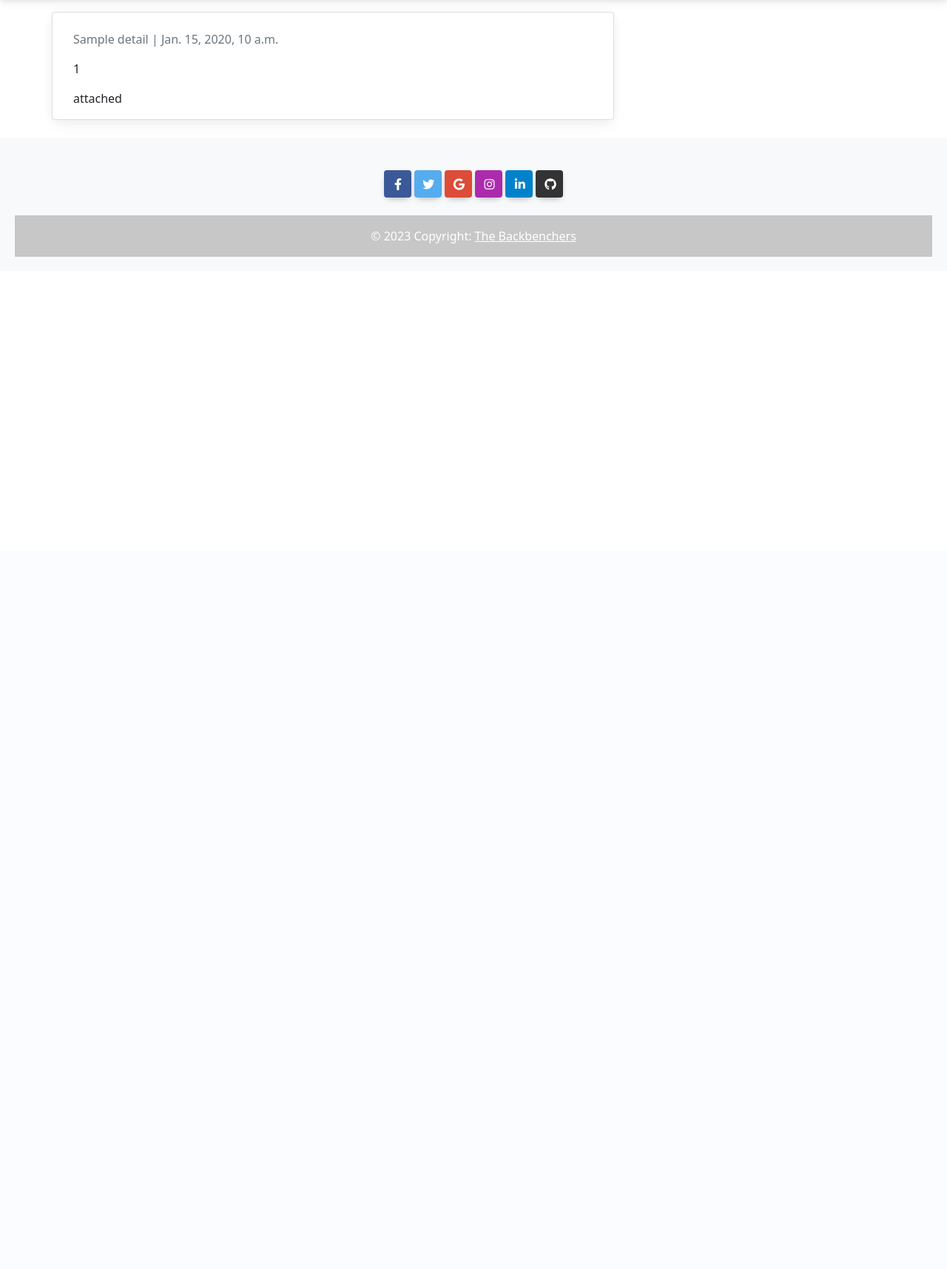
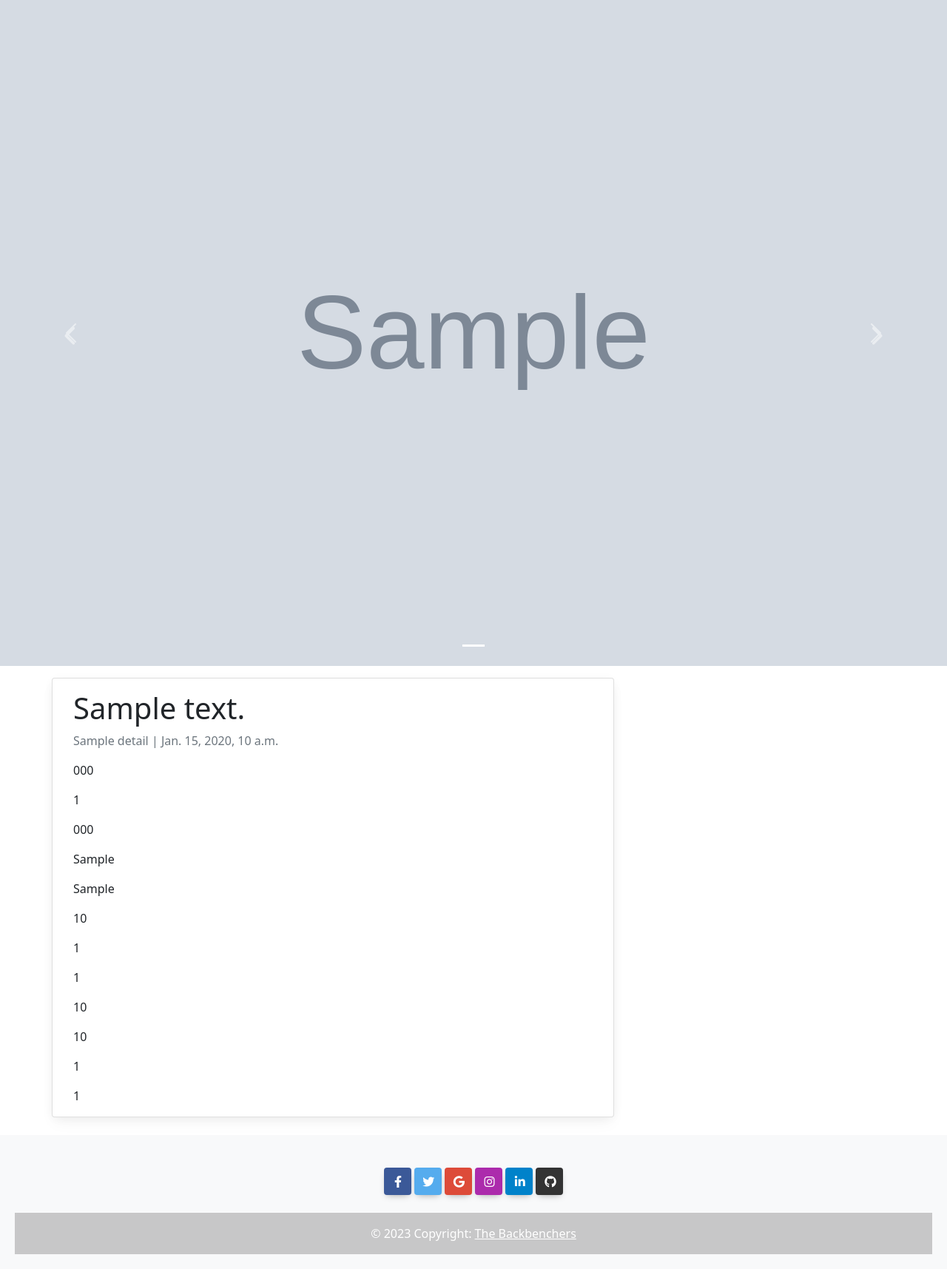
Before and after one commit to The-Backbenchers/django_network_details, a Django app: a page that uses haldiaform/form/templates/base.html in a window 1280 px wide. Shown: the part 56-1771 px from the top of the page at 74% size. Before the commit the page ends 403 px from the top, so only its background shows below. Run offline with Django 4.2, Linux system fonts and the light colour scheme; tables that the repository leaves empty hold one stand-in row (values such as "Sample post"); grey boxes marked "Sample" are stand-in pictures; some libraries are stand-ins or nearby versions.

Commit message:
project details page added and project security added

```diff
--- a/haldiaform/form/admin.py
+++ b/haldiaform/form/admin.py
@@ -2,7 +2,9 @@ from django.contrib import admin
 from .models import *
 
 # Register your models here.
+class imageAdmin(admin.ModelAdmin):
+    list_display = ["room", "img_tag", "images"] # new
 admin.site.register(Room)
 admin.site.register(owner_details)
-admin.site.register(room_images)
+admin.site.register(room_images,imageAdmin)
 # admin.site.register(model_form_single)
--- a/haldiaform/form/models.py
+++ b/haldiaform/form/models.py
@@ -1,5 +1,10 @@
 from django.db import models
 from django.utils.text import slugify
+from django.utils.safestring import mark_safe
+from PIL import Image as Im
+# from sorl.thumbnail import ImageField, get_thumbnail
+from django.core.files.storage import default_storage as storage
+
 # Create your models here.
 bth=[
     ("attached","attached"),
@@ -51,16 +56,7 @@ class Room(models.Model):
 
 class room_images(models.Model):
     room=models.ForeignKey(Room,on_delete=models.CASCADE,blank=False)
-    images = models.ImageField()
+    images = models.ImageField(upload_to='pics')
 
-
-# class model_form_single(models.Model):
-#     phone_no=models.CharField(max_length=10)
-#     no_single_rooms=models.IntegerField()
-#     single_room_price = models.IntegerField()
-#     electric_bill=models.IntegerField()
-#     bathroom=models.CharField(choices=bth,max_length=100)
-#     single_room_pictures=models.FileField()
-
-#     def __str__(self):
-#         return self.phone_no
+    def img_tag(self):
+        return mark_safe('<img src="https://aasif112.blob.core.windows.net/media/%s" width="150" height="150" />' % (self.images))
--- a/haldiaform/form/templates/base.html
+++ b/haldiaform/form/templates/base.html
@@ -236,12 +236,18 @@
       {% for room in room_list %}
       <div class="col">
         <div class="card">
-          <img src="https://mdbcdn.b-cdn.net/img/new/standard/city/041.webp" class="card-img-top" alt="Hollywood Sign on The Hill"/>
+
+          {% for img in room.room_images_set.all %}
+            {% if forloop.first %}
+            <img src="{{ img.images.url }}" height="400" class="card-img-top" alt="Hollywood Sign on The Hill"/>
+            {%endif%}
+          {% endfor %}
           <div class="card-body">
             <h5 class="card-title">{{ room.owner.address }}</h5>
             <p class="card-text">
               {{ room.owner.owner_name }} | {{ room.created_on}}
             </p>
+
             <p class="card-text">{{ room.room_price }}</p>
             <a href="{% url 'room_detail' room.slug  %}" class="btn btn-primary">Read More</a>
           </div>
--- a/haldiaform/form/templates/room_detail.html
+++ b/haldiaform/form/templates/room_detail.html
@@ -1,20 +1,67 @@
 {% extends 'base.html' %}
 {% block carousel %}
+
+  <div id="carouselBasicExample" class="carousel slide carousel-fade" data-mdb-ride="carousel">
+    <!-- Indicators -->
+    <div class="carousel-indicators">
+      {% for img in object.room_images_set.all%}
+          <button
+            type="button"
+            data-mdb-target="#carouselBasicExample"
+            data-mdb-slide-to="{{ forloop.counter0 }}"
+            class="active"
+            aria-current="true"
+            aria-label="slide {{ forloop.counter }}"
+          ></button>
+      {% endfor %}
+    </div>
+    <!-- Inner -->
+    <div class="carousel-inner">
+      <!-- Single item -->
+      {% for img in object.room_images_set.all %}
+        <div class="carousel-item active">
+          <img src="{{ img.images.url }}" class="d-block w-100" height="900" alt="Sunset Over the City"/>
+          <div class="carousel-caption d-none d-md-block">
+            {% comment %} <h5>{{ forloop.counter }}</h5>
+            <p>Nulla vitae elit libero, a pharetra augue mollis interdum.</p> {% endcomment %}
+          </div>
+        </div>
+      {% endfor %}
+    <!-- Inner -->
+    </div>
+
+      <!-- Controls -->
+      <button class="carousel-control-prev" type="button" data-mdb-target="#carouselBasicExample" data-mdb-slide="prev">
+        <span class="carousel-control-prev-icon" aria-hidden="true"></span>
+        <span class="visually-hidden">Previous</span>
+      </button>
+      <button class="carousel-control-next" type="button" data-mdb-target="#carouselBasicExample" data-mdb-slide="next">
+        <span class="carousel-control-next-icon" aria-hidden="true"></span>
+        <span class="visually-hidden">Next</span>
+      </button>
+
+  </div>
+
 {% endblock carousel %}
 {% block body %}
     <div class="container">
         <div class="row">
         <div class="col-md-8 card mb-4  mt-3 left  top">
             <div class="card-body">
-            <h1>{% block title %} {{ object.title }} {% endblock title %}</h1>
+            <h1>{% block title %} {{ object.address }} {% endblock title %}</h1>
             <p class=" text-muted">{{ object.owner.owner_name }} | {{ object.created_on }}</p>
-            <p class="card-text ">{{ object.phone_no | safe }}</p>
-            <p class="card-text ">{{ object.no_of_rooms | safe }}</p>
-            <p class="card-text ">{{ object.room_price | safe }}</p>
-            <p class="card-text ">{{ object.single | safe }}</p>
+            <p class="card-text ">{{ object.owner.phone_no | safe }}</p>
+            <p class="card-text ">{{ object.building_no | safe }}</p>
+            <p class="card-text ">{{ object.pincode | safe }}</p>
+            <p class="card-text ">{{ object.locality | safe }}</p>
+            <p class="card-text ">{{ object.land_mark | safe }}</p>
+            <p class="card-text ">{{ object.total_no_rooms | safe }}</p>
+            <p class="card-text ">{{ object.no_of_single_rooms | safe }}</p>
+            <p class="card-text ">{{ object.no_of_shared_room | safe }}</p>
+            <p class="card-text ">{{ object.price_of_single_room | safe }}</p>
+            <p class="card-text ">{{ object.price_of_double_room | safe }}</p>
             <p class="card-text ">{{ object.electric_bill | safe }}</p>
-            <p class="card-text ">{{ object.bathroom | safe }}</p>
-
+            <p class="card-text ">{{ object.no_of_bathrooms | safe }}</p>
             </div>
         </div>
         </div>
--- a/haldiaform/form/views.py
+++ b/haldiaform/form/views.py
@@ -6,6 +6,7 @@ from django.contrib import messages
 from django.contrib.auth import login, authenticate
 from django.views import generic
 from django.forms import modelformset_factory
+from django.contrib.auth.decorators import login_required
 # Create your views here.
 def newHome(request):
     return render(request,'index.html')
@@ -41,6 +42,7 @@ def signin(request):
     # return HttpResponse("Hello World")
     return render(request,'signin.html')
 
+@login_required(login_url='login')
 def network_reg(request):
     # ImageFormSet = modelformset_factory(room_images,form=image_form, extra=3)
     if request.method=='POST':
@@ -64,6 +66,9 @@ def network_reg(request):
             'i_form':files}
 
     return render(request,'network_reg.html',context)
+
+
+@login_required(login_url='login')
 def owner_reg(request):
 
     if request.method=='POST':
--- a/haldiaform/haldiaform/settings.py
+++ b/haldiaform/haldiaform/settings.py
@@ -45,6 +45,7 @@ INSTALLED_APPS = [
     'crispy_forms',
     'crispy_bootstrap4',
     'storages',
+    # 'sorl.thumbnail',
     # 'compressor',
 
 ]
```
Also changed, not shown: haldiaform/form/migrations/0016_alter_room_images_images.py (added).
